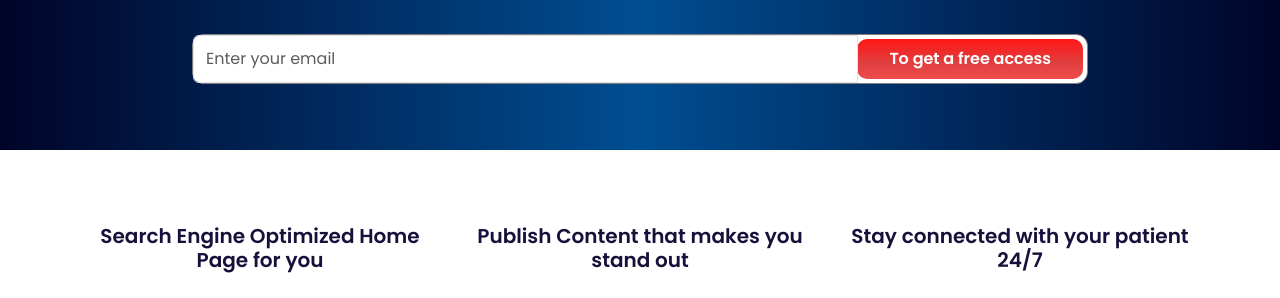
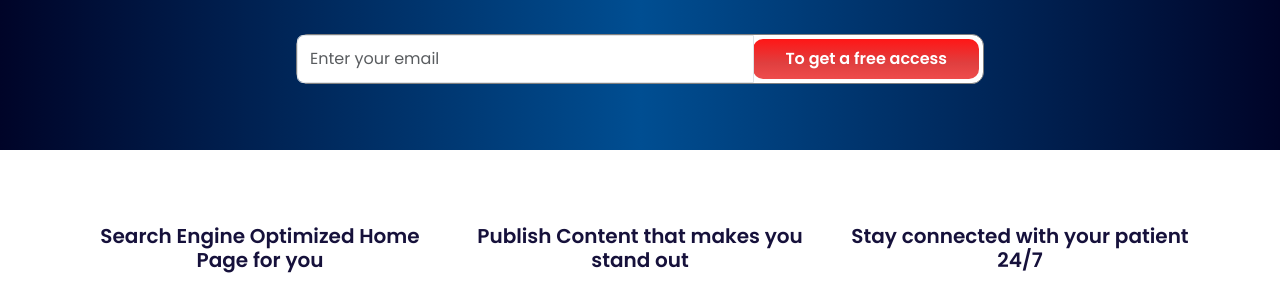
Before and after one commit to akshansh9097/linqmd, a plain HTML site: page index.html in a window 1280 px wide. Shown: the part 325-623 px from the top of the page. Drawn offline with nearby package versions, Linux system fonts and the light colour scheme; a web font is replaced by a local one.

Commit message:
made changes in style

```diff
--- a/style/style.css
+++ b/style/style.css
@@ -23,7 +23,8 @@
   color: #e3f4ff;
 }
 .lq-bg-color-E3F4FF {
-  background: linear-gradient(180deg, #ff1616 0%, #e03f3f 60%, #ee4c4c 100%) 0% 0%;
+  background: linear-gradient(180deg, #ff1616 0%, #e03f3f 60%, #ee4c4c 100%) 0%
+    0%;
 }
 .lq-bg-color-EFEFEF {
   background: #efefef;
@@ -84,9 +85,9 @@
   font-style: normal;
 }
 .astoria-Medium {
-    font-family: "astoria-sans", sans-serif;
-    font-weight: 400;
-    font-style: normal;
+  font-family: "astoria-sans", sans-serif;
+  font-weight: 400;
+  font-style: normal;
 }
 .Montserrat-Bold {
   font-family: "Montserrat", sans-serif;
@@ -105,7 +106,7 @@
   /* background-position: center; */
 }
 .hero {
-  width: 59rem;
+  width: 46rem;
   text-align: center;
   padding-bottom: 50px;
 }
```
